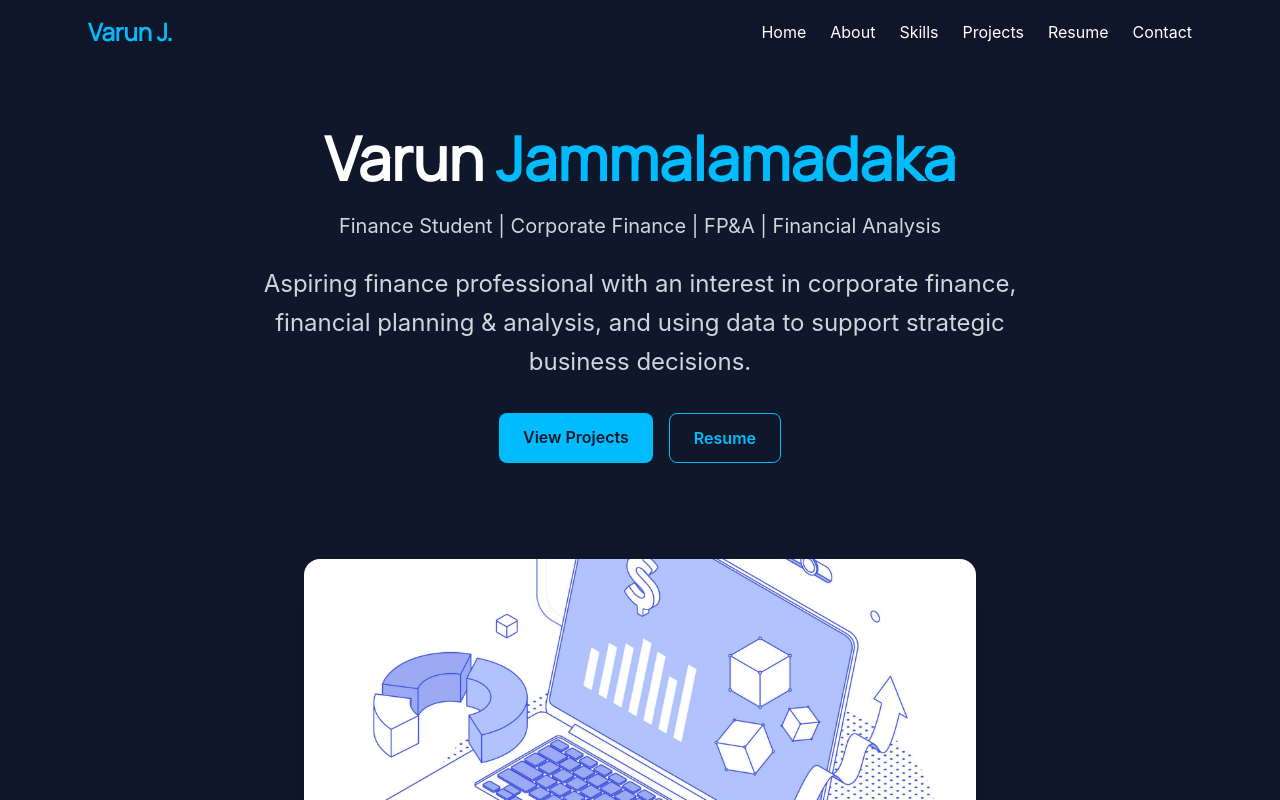
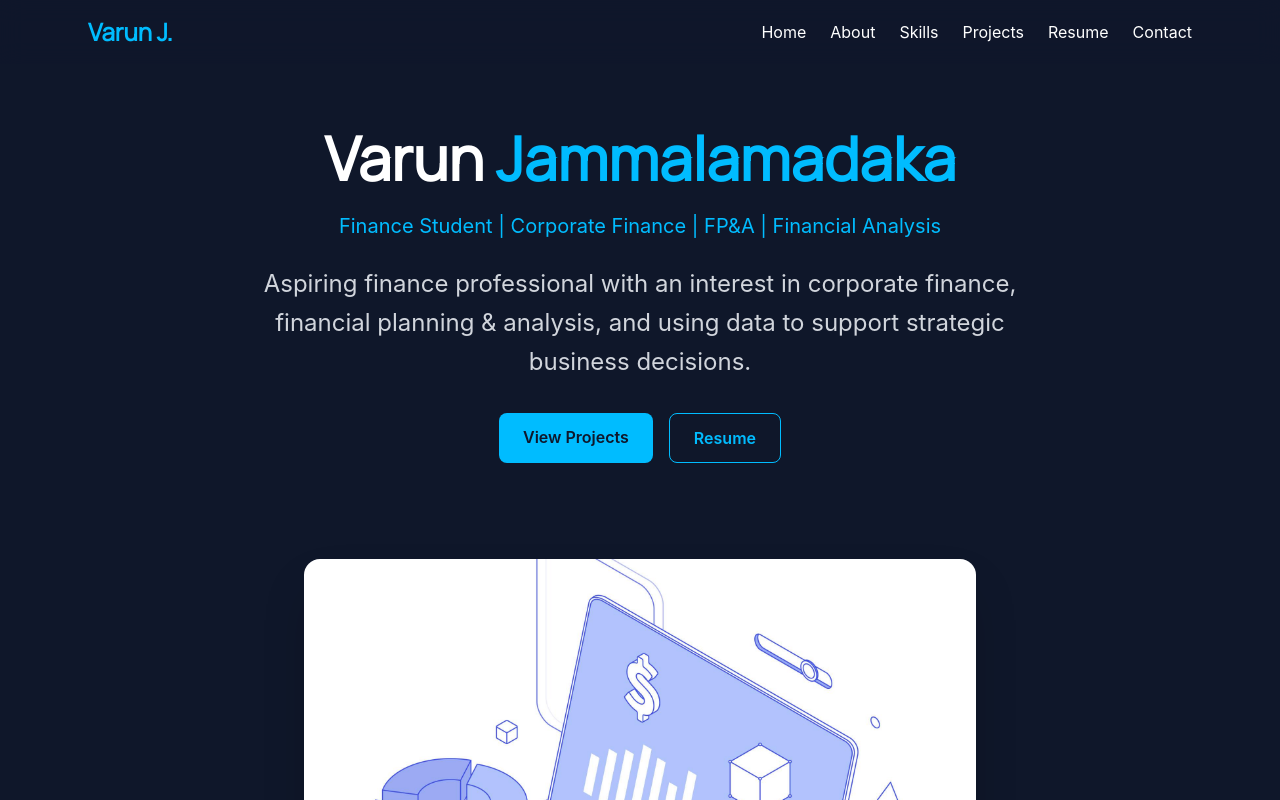
Before and after one commit to varunjammalamadaka/varun-portfolio, a React (Vite) app: page / in a window 1280 px wide. Shown: the top 800 px of the page. Built offline with nearby package versions, Linux system fonts and the light colour scheme.

Commit message:
Update hero colors and illustration sizing

```diff
--- a/src/components/Hero.jsx
+++ b/src/components/Hero.jsx
@@ -11,7 +11,7 @@ function Hero() {
           Varun <span className="text-sky-400">Jammalamadaka</span>
         </h1>
 
-        <p className="mt-6 text-xl text-gray-300">
+        <p className="mt-6 text-xl text-sky-400">
           Finance Student | Corporate Finance | FP&A | Financial Analysis
         </p>
 
@@ -42,7 +42,7 @@ function Hero() {
   <img
     src={heroImage}
     alt="Finance Illustration"
-    className="w-full max-w-2xl h-72 object-cover rounded-2xl shadow-2xl"
+    className="w-full max-w-2xl h-125 object-cover rounded-2xl shadow-2xl"
   />
 </div>
       </div>
```
